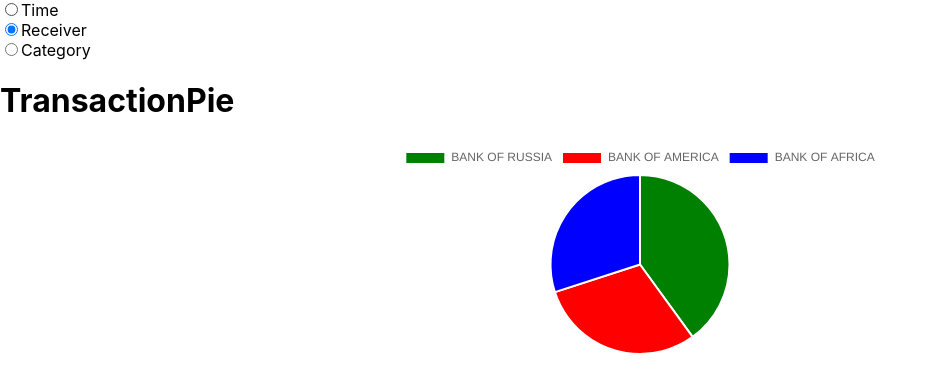
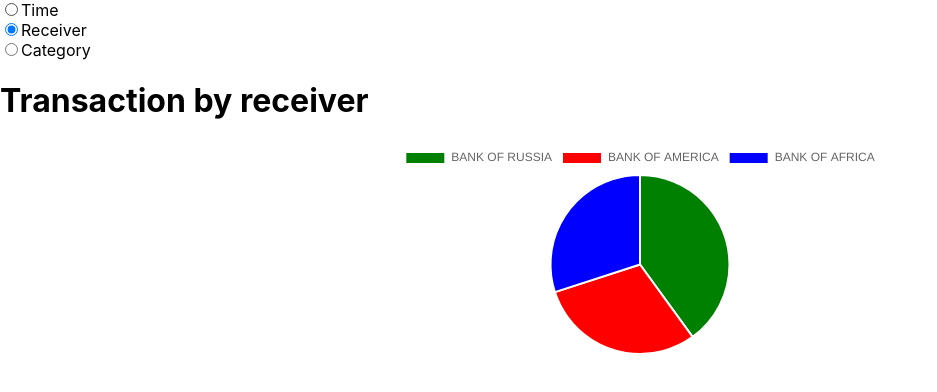
Before and after one commit to Gleban-easy/nmf-js, a React (Create React App) app: page /get in a window 1280 px wide. Shown: the top 392 px of the page, without its empty margins (0-937 px from the left). Built offline with nearby package versions, Linux system fonts and the light colour scheme; the HTML template or start-up script is replaced by a standard one.

Commit message:
rework charts

```diff
--- a/src/components/Diagrams/TransactionPie/TransactionPie.js
+++ b/src/components/Diagrams/TransactionPie/TransactionPie.js
@@ -18,9 +18,6 @@
           chartData: this.chartDataHandler(changeEvent.target.value)
 
         });
-        //console.log(changeEvent.target.value)
-        //console.log(this.chartDataHandler(this.state.selectedOption).labels)
-        //console.log(this.chartDataHandler(this.state.selectedOption).datasets[0].data)
 
     }
 
@@ -133,7 +130,7 @@
 						</div>
 					</div>
 				</div>
-                <h1>TransactionPie</h1>
+                <h1>Transaction by {this.state.selectedOption}</h1>
                 <Pie
                     data={{
                         labels: this.state.chartData.labels,
```
